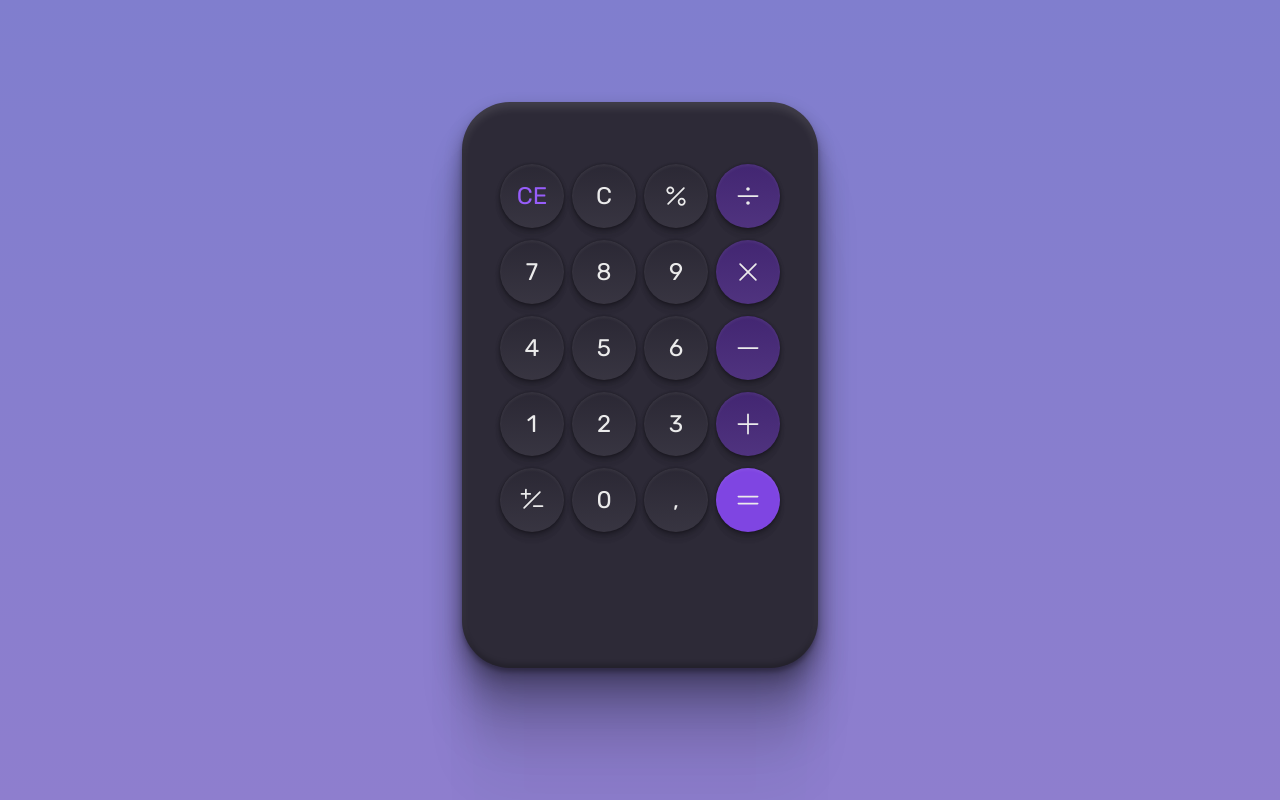
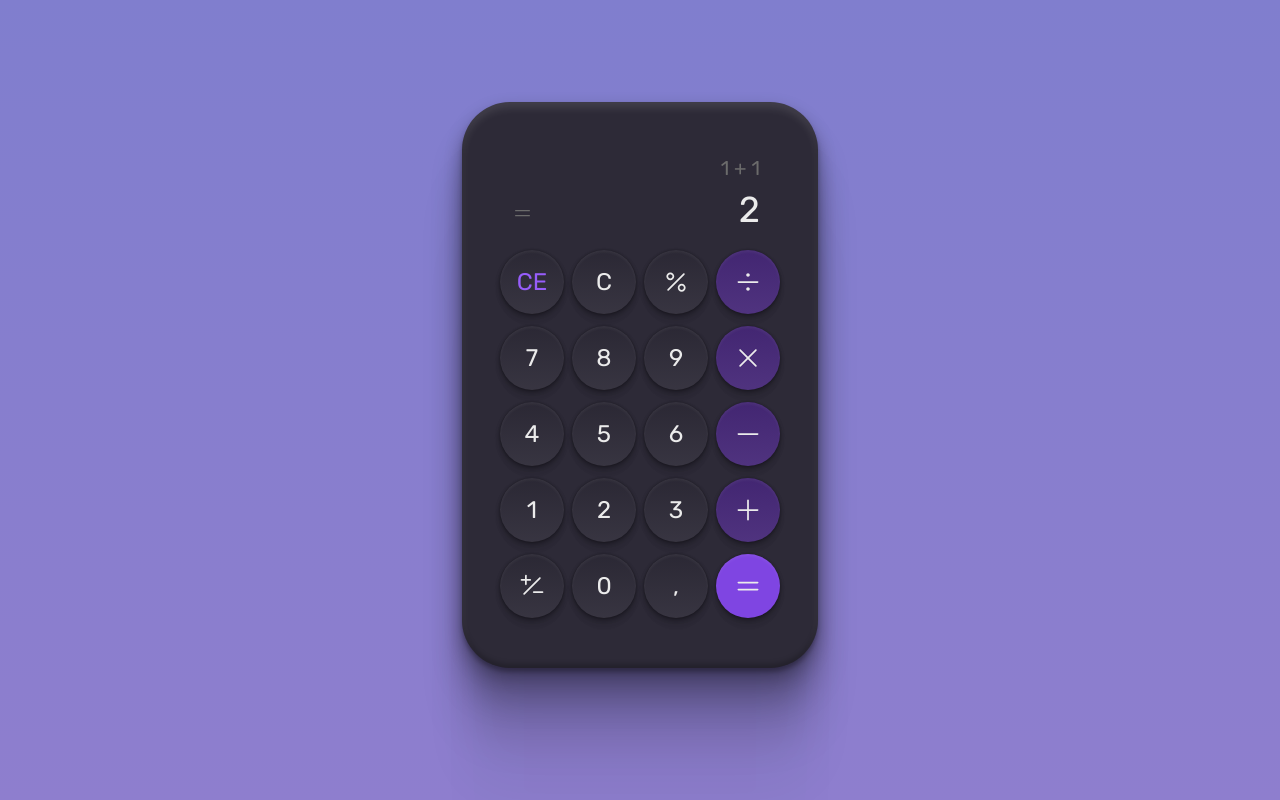
Before and after one commit to Viniciusy62/calculadora, a plain HTML site: page index.html in a window 1280 px wide. Drawn offline with Linux system fonts and the light colour scheme.

Commit message:
screen header created

```diff
--- a/index.html
+++ b/index.html
@@ -13,12 +13,15 @@
 
 <body>
   <main>
-
-    <head>
-      <!-- <span>1+1</span>
-      <span>=</span>
-      <span>2</span> -->
-    </head>
+    <div class="container-header">
+      <span id="screen-operators">1 + 1</span>
+      <div class="container-result">
+        <span id="screen-equal">
+          <img src="./assets/equalGray.svg" alt="Sinal de igual">
+        </span>
+        <span id="screen-result">2</span>
+      </div>
+    </div>
     <table>
       <tr>
         <td class="bt-gray CE">CE</td>
--- a/style.css
+++ b/style.css
@@ -41,7 +41,7 @@ body {
   height: 100vh;
   display: grid;
   place-content: center;
-  font-family: 'Rubik', sans-serif;
+  font-family: "Rubik", sans-serif;
 }
 
 main {
@@ -52,6 +52,37 @@ main {
   background: var(--bg-calculator);
   border-radius: 4.8rem;
   box-shadow: var(--box-shadow-calculator);
+}
+
+.container-header {
+  width: 28.8rem;
+  height: 8.6rem;
+}
+
+#screen-operators {
+  padding: 0 2.2rem 0 1.8rem;
+  display: flex;
+  justify-content: flex-end;
+  color: #6b6b6b;
+  font-size: 2rem;
+}
+
+.container-result {
+  margin-top: 0.8rem;
+  padding: 0 2.2rem 0 1.8rem;
+  display: flex;
+  justify-content: space-between;
+  height: 5rem;
+}
+
+#screen-equal {
+  display: flex;
+  align-items: center;
+}
+
+#screen-result {
+  font-size: 3.6rem;
+  color: var(--txt-color);
 }
 
 table {
@@ -76,6 +107,8 @@ td {
 
   display: grid;
   place-content: center;
+
+  cursor: pointer;
 }
 
 .bt-gray {
@@ -94,5 +127,5 @@ td {
 }
 
 .CE {
-  color: #975DFA;
+  color: #975dfa;
 }
```
Also changed, not shown: assets/equalGray.svg (added).
